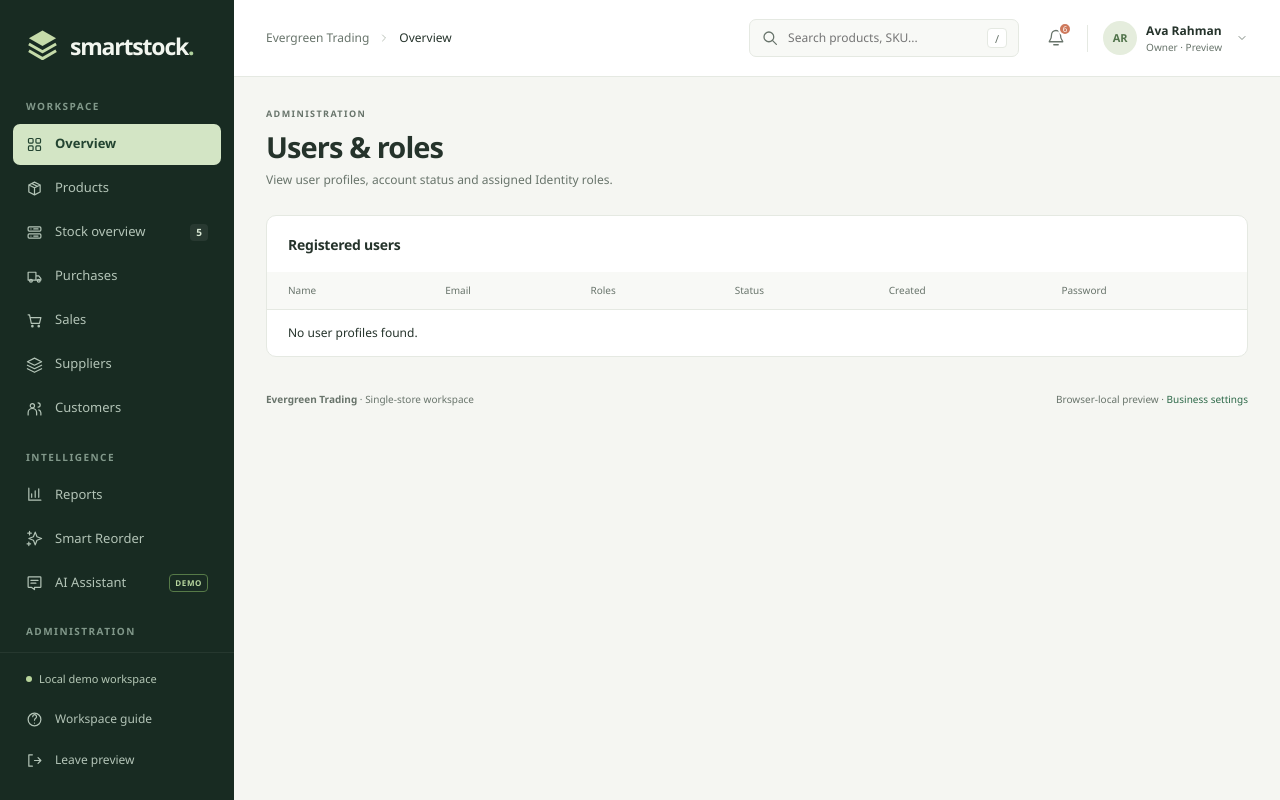
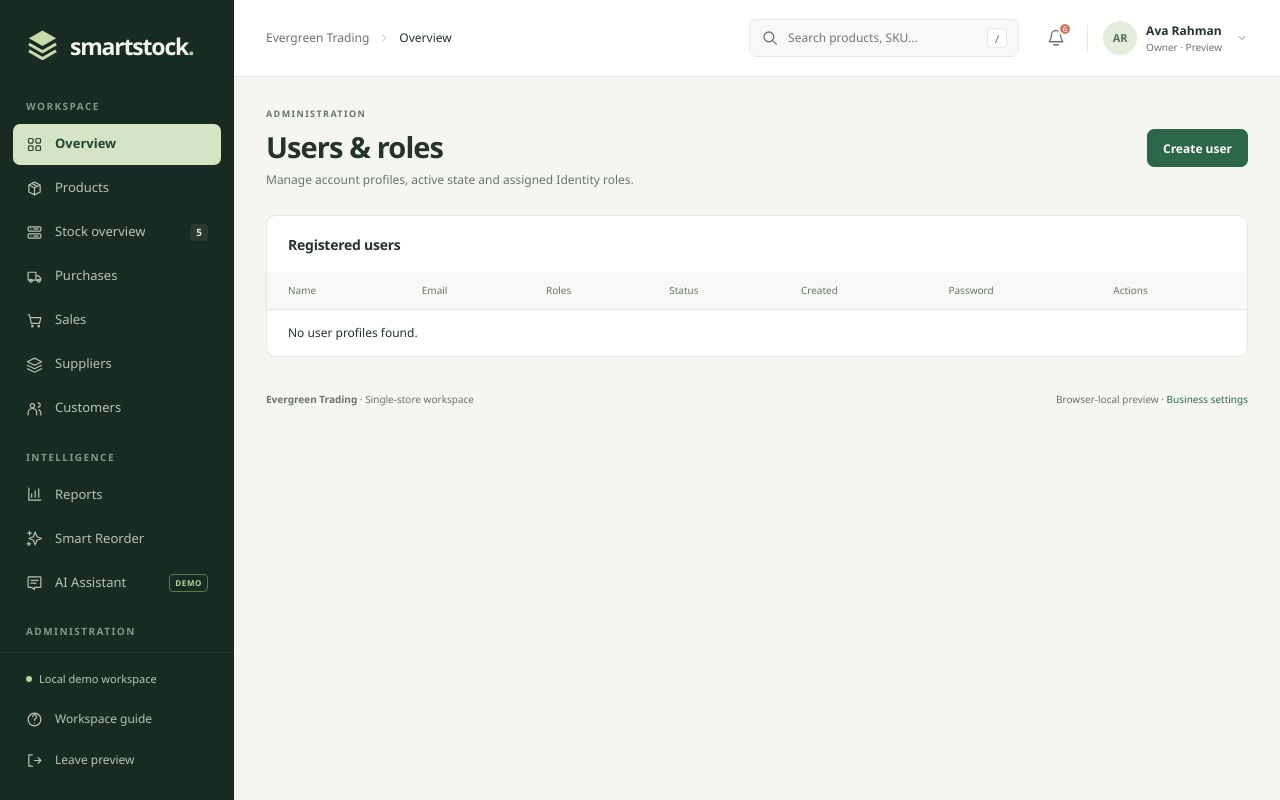
Before and after one commit to Naim077/SmartStock, an ASP.NET Core app: page /Users/Index in a window 1280 px wide. Run offline with ASP.NET Core 8, Linux system fonts and the light colour scheme; the visitor is signed in with stand-in values (Sample User, id 1); some libraries are stand-ins or nearby versions.

Commit message:
Add user create edit activate deactivate actions

```diff
--- a/AIMS.Web.Ui/Views/Users/Index.cshtml
+++ b/AIMS.Web.Ui/Views/Users/Index.cshtml
@@ -7,9 +7,28 @@
     var roles = (Dictionary<Guid, string>)ViewBag.Roles;
 }
 <main class="main-content" id="main-content">
-    <section class="page-heading"><div><span class="eyebrow">ADMINISTRATION</span><h1>Users &amp; roles</h1><p class="page-description">View user profiles, account status and assigned Identity roles.</p></div></section>
-    <section class="card"><div class="card-header"><h2 class="card-title">Registered users</h2></div><div class="table-wrap"><table class="data-table"><thead><tr><th>Name</th><th>Email</th><th>Roles</th><th>Status</th><th>Created</th><th>Password</th></tr></thead><tbody>
-    @if (!Model.Any()) { <tr><td colspan="6">No user profiles found.</td></tr> }
-    @foreach (var user in Model) { <tr><td>@user.DisplayName</td><td>@(emails.TryGetValue(user.UserId, out var email) ? email : "Identity account not found")</td><td>@(roles.TryGetValue(user.UserId, out var role) && !string.IsNullOrWhiteSpace(role) ? role : "No role assigned")</td><td>@(user.IsActive ? "Active" : "Inactive")</td><td>@user.CreatedUtc.ToLocalTime().ToString("dd MMM yyyy")</td><td>@(user.MustChangePassword ? "Change required" : "Up to date")</td></tr> }
+    <section class="page-heading"><div><span class="eyebrow">ADMINISTRATION</span><h1>Users &amp; roles</h1><p class="page-description">Manage account profiles, active state and assigned Identity roles.</p></div><div class="page-actions"><a asp-controller="Users" asp-action="Create" class="button button-primary">Create user</a></div></section>
+    @if (TempData["SuccessMessage"] != null) { <div class="notice notice-success">@TempData["SuccessMessage"]</div> }
+    @if (TempData["ErrorMessage"] != null) { <div class="notice notice-warning">@TempData["ErrorMessage"]</div> }
+    <section class="card"><div class="card-header"><h2 class="card-title">Registered users</h2></div><div class="table-wrap"><table class="data-table"><thead><tr><th>Name</th><th>Email</th><th>Roles</th><th>Status</th><th>Created</th><th>Password</th><th>Actions</th></tr></thead><tbody>
+    @if (!Model.Any()) { <tr><td colspan="7">No user profiles found.</td></tr> }
+    @foreach (var user in Model) { <tr><td>@user.DisplayName</td><td>@(emails.TryGetValue(user.UserId, out var email) ? email : "Identity account not found")</td><td>@(roles.TryGetValue(user.UserId, out var role) && !string.IsNullOrWhiteSpace(role) ? role : "No role assigned")</td><td>@(user.IsActive ? "Active" : "Inactive")</td><td>@user.CreatedUtc.ToLocalTime().ToString("dd MMM yyyy")</td><td>@(user.MustChangePassword ? "Change required" : "Up to date")</td>
+        <td>
+            <a asp-controller="Users" asp-action="Edit" asp-route-id="@user.UserId" class="button button-secondary">Edit</a>
+            @if (user.IsActive)
+            {
+                <form asp-controller="Users" asp-action="Delete" asp-route-id="@user.UserId" method="post" style="display:inline">
+                    @Html.AntiForgeryToken()
+                    <button type="submit" class="button button-secondary" onclick="return confirm('Deactivate this user account?')">Deactivate</button>
+                </form>
+            }
+            else
+            {
+                <form asp-controller="Users" asp-action="Activate" asp-route-id="@user.UserId" method="post" style="display:inline">
+                    @Html.AntiForgeryToken()
+                    <button type="submit" class="button button-secondary">Activate</button>
+                </form>
+            }
+        </td></tr> }
     </tbody></table></div></section>
 </main>
```
